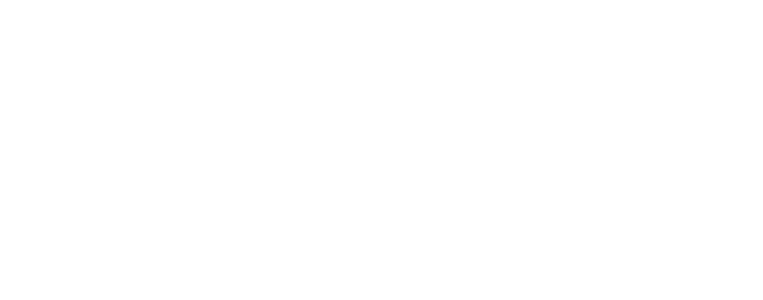
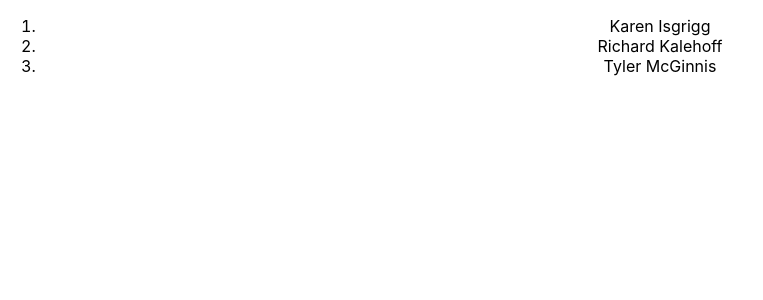
Before and after one commit to Ali-consciousroad/ContactsApp, a React (Create React App) app: page / in a window 1280 px wide. Shown: the top 300 px of the page, without its empty margins (0-763 px from the left). Built offline with nearby package versions, Linux system fonts and the light colour scheme.

Commit message:
Render default contacts

```diff
--- a/src/ListContacts.js
+++ b/src/ListContacts.js
@@ -2,9 +2,15 @@
 
 class ListContacts extends Component {
     render() {
-        console.log('Props', this.props)
+        //console.log('Props', this.props)
         return (
             <ol className='contact-list'>
+                {this.props.contacts.map((contact) => (
+                    //React use key to understand what has been changed without recreating the entire list
+                    <li key={contact.id}>
+                        {contact.name}
+                    </li>
+                ))}
             </ol>
         )
     }
```
